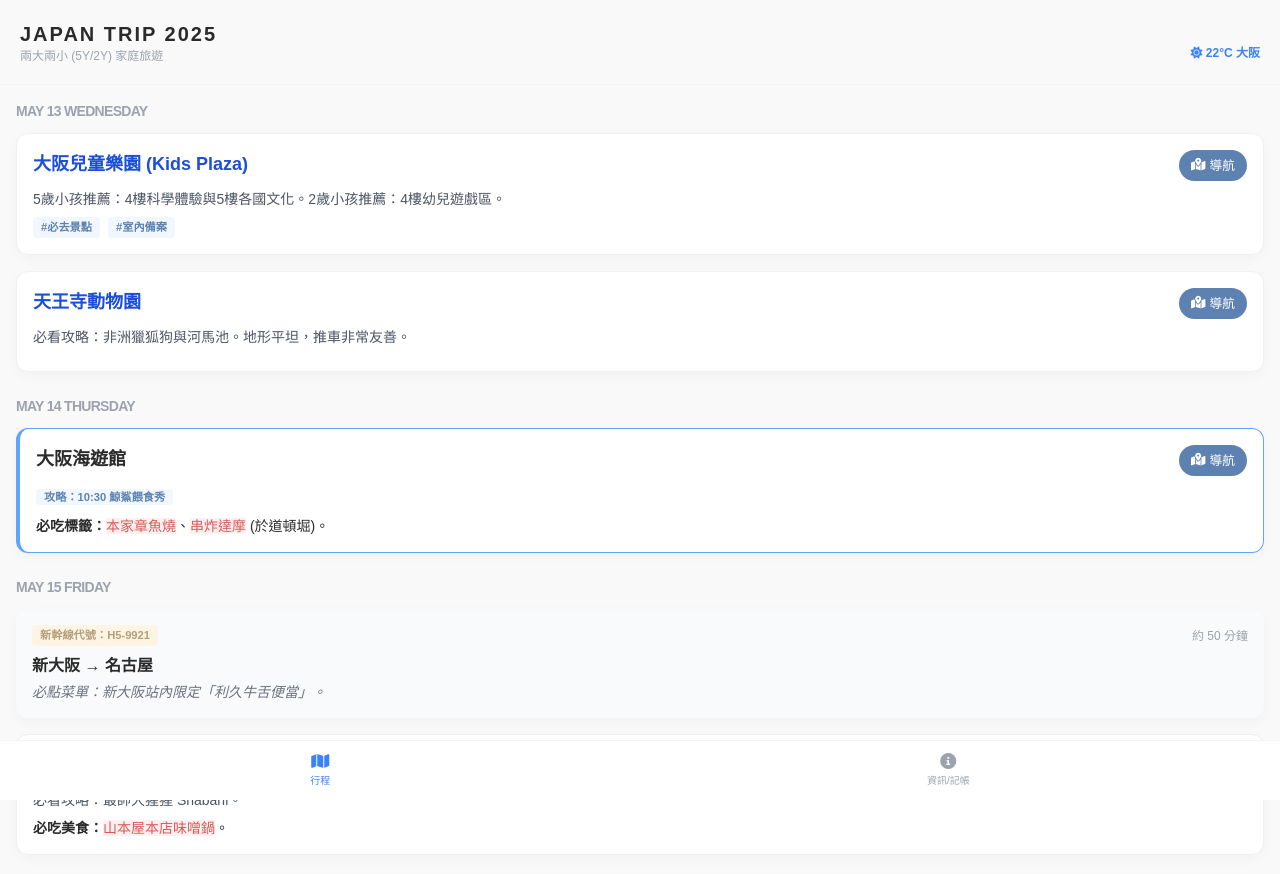
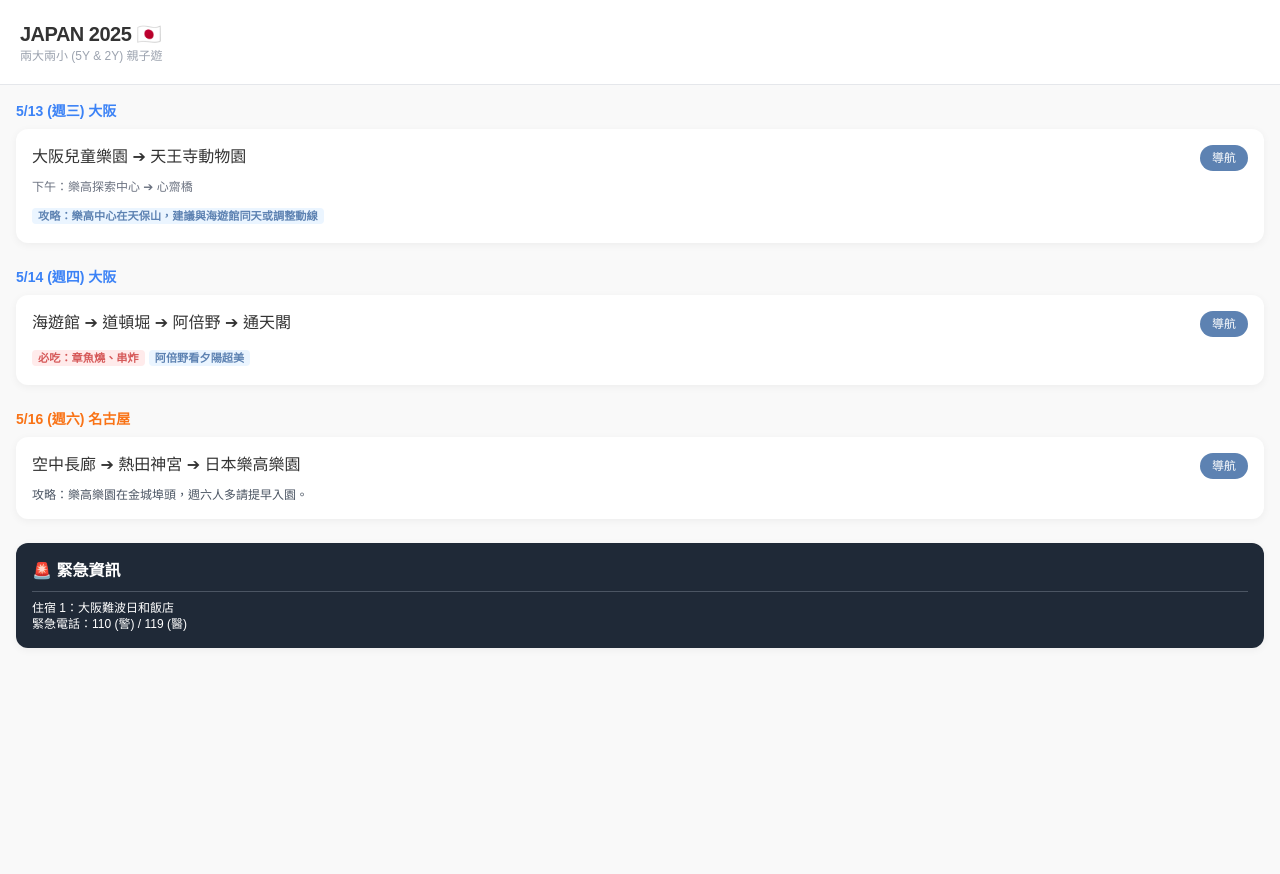
Before and after one commit to oula829-lgtm/japan-trip-2025, a plain HTML site: page index.html in a window 1280 px wide. After the commit the page ends 800 px from the top, so only its background shows below. Drawn offline with nearby package versions, Linux system fonts and the light colour scheme.

Commit message:
Update index.html

```diff
--- a/index.html
+++ b/index.html
@@ -7,104 +7,56 @@
     <script src="https://cdn.tailwindcss.com"></script>
     <link rel="stylesheet" href="https://cdnjs.cloudflare.com/ajax/libs/font-awesome/6.0.0/css/all.min.css">
     <style>
-        :root { --jp-white: #F9F9F9; --jp-black: #2A2A2A; --jp-blue: #5D82B2; --jp-gold: #B59F7A; }
-        body { background: var(--jp-white); color: var(--jp-black); font-family: "PingFang TC", "Microsoft JhengHei", sans-serif; -webkit-font-smoothing: antialiased; }
-        .tab-btn.active { color: var(--jp-blue); border-bottom: 2px solid var(--jp-blue); }
-        .card { background: white; border-radius: 12px; box-shadow: 0 4px 12px rgba(0,0,0,0.03); margin-bottom: 16px; border: 1px solid #F0F0F0; }
-        .nav-btn { background: #5D82B2; color: white; padding: 6px 12px; border-radius: 20px; font-size: 0.8rem; display: inline-flex; align-items: center; gap: 4px; }
-        .tag { font-size: 0.7rem; padding: 2px 8px; border-radius: 4px; font-weight: bold; }
-        .tag-food { background: #FFF0F0; color: #D65A5A; } /* 必吃美食 */
-        .tag-tips { background: #F0F7FF; color: #5D82B2; } /* 攻略提示 */
-        .tag-resv { background: #FDF4E3; color: #B59F7A; } /* 預約代號 */
-        .sticky-header { position: sticky; top: 0; z-index: 50; background: rgba(249, 249, 249, 0.9); backdrop-filter: blur(8px); }
+        :root { --jp-bg: #F9F9F9; --jp-blue: #5D82B2; --jp-text: #333; }
+        body { background: var(--jp-bg); color: var(--jp-text); font-family: sans-serif; padding-bottom: 70px; }
+        .card { background: white; border-radius: 12px; padding: 16px; margin-bottom: 12px; box-shadow: 0 2px 8px rgba(0,0,0,0.05); }
+        .nav-btn { background: #5D82B2; color: white; padding: 4px 12px; border-radius: 15px; font-size: 0.75rem; }
+        .tag { font-size: 0.7rem; padding: 2px 6px; border-radius: 4px; font-weight: bold; margin-right: 4px; }
+        .tag-food { background: #FFEBEB; color: #D65A5A; }
+        .tag-tips { background: #EBF5FF; color: #5D82B2; }
     </style>
 </head>
-<body class="pb-20">
-
-    <header class="sticky-header p-5 border-b border-gray-100">
-        <div class="flex justify-between items-end">
-            <div>
-                <h1 class="text-xl font-bold tracking-widest">JAPAN TRIP 2025</h1>
-                <p class="text-xs text-gray-400">兩大兩小 (5Y/2Y) 家庭旅遊</p>
-            </div>
-            <div class="text-right">
-                <span class="text-xs text-blue-500 font-bold"><i class="fas fa-sun"></i> 22°C 大阪</span>
-            </div>
-        </div>
+<body>
+    <header class="p-5 bg-white border-b sticky top-0 z-50">
+        <h1 class="text-xl font-bold tracking-tight">JAPAN 2025 🇯🇵</h1>
+        <p class="text-xs text-gray-400">兩大兩小 (5Y & 2Y) 親子遊</p>
     </header>
 
-    <main id="itinerary" class="p-4">
-
+    <main class="p-4">
         <div class="mb-6">
-            <h2 class="text-sm font-bold text-gray-400 mb-3 tracking-tighter">MAY 13 WEDNESDAY</h2>
-            <div class="card p-4">
-                <div class="flex justify-between items-start mb-2">
-                    <h3 class="font-bold text-lg text-blue-700">大阪兒童樂園 (Kids Plaza)</h3>
-                    <button onclick="nav('大阪兒童樂園')" class="nav-btn"><i class="fas fa-map-marked-alt"></i> 導航</button>
-                </div>
-                <p class="text-sm text-gray-600 mb-2">5歲小孩推薦：4樓科學體驗與5樓各國文化。2歲小孩推薦：4樓幼兒遊戲區。</p>
-                <div class="flex gap-2">
-                    <span class="tag tag-tips">#必去景點</span><span class="tag tag-tips">#室內備案</span>
-                </div>
-            </div>
-            <div class="card p-4">
-                <div class="flex justify-between items-start mb-2">
-                    <h3 class="font-bold text-lg text-blue-700">天王寺動物園</h3>
-                    <button onclick="nav('天王寺動物園')" class="nav-btn"><i class="fas fa-map-marked-alt"></i> 導航</button>
-                </div>
-                <p class="text-sm text-gray-600 mb-2">必看攻略：非洲獵狐狗與河馬池。地形平坦，推車非常友善。</p>
+            <h2 class="text-sm font-bold text-blue-500 mb-2">5/13 (週三) 大阪</h2>
+            <div class="card">
+                <div class="flex justify-between"><h3>大阪兒童樂園 ➔ 天王寺動物園</h3><button onclick="nav('大阪兒童樂園')" class="nav-btn">導航</button></div>
+                <p class="text-xs text-gray-500 mt-2">下午：樂高探索中心 ➔ 心齋橋</p>
+                <div class="mt-2"><span class="tag tag-tips">攻略：樂高中心在天保山，建議與海遊館同天或調整動線</span></div>
             </div>
         </div>
 
         <div class="mb-6">
-            <h2 class="text-sm font-bold text-gray-400 mb-3 tracking-tighter">MAY 14 THURSDAY</h2>
-            <div class="card p-4 border-l-4 border-blue-400">
-                <div class="flex justify-between items-start mb-2">
-                    <h3 class="font-bold text-lg">大阪海遊館</h3>
-                    <button onclick="nav('海遊館')" class="nav-btn"><i class="fas fa-map-marked-alt"></i> 導航</button>
-                </div>
-                <div class="mb-2"><span class="tag tag-tips">攻略：10:30 鯨鯊餵食秀</span></div>
-                <p class="text-sm"><b>必吃標籤：</b><span class="tag-food">本家章魚燒</span>、<span class="tag-food">串炸達摩</span> (於道頓堀)。</p>
+            <h2 class="text-sm font-bold text-blue-500 mb-2">5/14 (週四) 大阪</h2>
+            <div class="card">
+                <div class="flex justify-between"><h3>海遊館 ➔ 道頓堀 ➔ 阿倍野 ➔ 通天閣</h3><button onclick="nav('海遊館')" class="nav-btn">導航</button></div>
+                <div class="mt-2"><span class="tag tag-food">必吃：章魚燒、串炸</span><span class="tag tag-tips">阿倍野看夕陽超美</span></div>
             </div>
         </div>
 
         <div class="mb-6">
-            <h2 class="text-sm font-bold text-gray-400 mb-3 tracking-tighter">MAY 15 FRIDAY</h2>
-            <div class="card p-4 bg-gray-50 border-none">
-                <div class="flex justify-between items-center mb-2">
-                    <span class="tag tag-resv">新幹線代號：H5-9921</span>
-                    <span class="text-xs text-gray-400">約 50 分鐘</span>
-                </div>
-                <h3 class="font-bold">新大阪 → 名古屋</h3>
-                <p class="text-sm mt-1 text-gray-500 italic">必點菜單：新大阪站內限定「利久牛舌便當」。</p>
+            <h2 class="text-sm font-bold text-orange-500 mb-2">5/16 (週六) 名古屋</h2>
+            <div class="card">
+                <div class="flex justify-between"><h3>空中長廊 ➔ 熱田神宮 ➔ 日本樂高樂園</h3><button onclick="nav('日本樂高樂園')" class="nav-btn">導航</button></div>
+                <p class="text-xs mt-2 text-gray-600">攻略：樂高樂園在金城埠頭，週六人多請提早入園。</p>
             </div>
-            <div class="card p-4">
-                <div class="flex justify-between items-start mb-2">
-                    <h3 class="font-bold text-lg">東山動植物園</h3>
-                    <button onclick="nav('東山動植物園')" class="nav-btn"><i class="fas fa-map-marked-alt"></i> 導航</button>
-                </div>
-                <p class="text-sm text-gray-600 mb-2">必看攻略：最帥大猩猩 Shabani。</p>
-                <p class="text-sm"><b>必吃美食：</b><span class="tag-food">山本屋本店味噌鍋</span>。</p>
-            </div>
+        </div>
+
+        <div class="card bg-gray-800 text-white">
+            <h3 class="font-bold border-b border-gray-600 pb-2 mb-2">🚨 緊急資訊</h3>
+            <p class="text-xs">住宿 1：大阪難波日和飯店</p>
+            <p class="text-xs">緊急電話：110 (警) / 119 (醫)</p>
         </div>
     </main>
 
-    <nav class="fixed bottom-0 left-0 right-0 bg-white border-t border-gray-100 flex justify-around p-3">
-        <button class="flex flex-col items-center text-blue-500">
-            <i class="fas fa-map"></i><span class="text-[10px] mt-1">行程</span>
-        </button>
-        <button onclick="toggleInfo()" class="flex flex-col items-center text-gray-400">
-            <i class="fas fa-info-circle"></i><span class="text-[10px] mt-1">資訊/記帳</span>
-        </button>
-    </nav>
-
     <script>
-        function nav(place) {
-            window.open(`https://www.google.com/maps/dir/?api=1&destination=${encodeURIComponent(place)}`);
-        }
-        function toggleInfo() {
-            alert("住宿：難波日和飯店\n預算：ICOCA 儲值 ¥3000\n緊急：110/119");
-        }
+        function nav(p) { window.open(`https://www.google.com/maps/dir/?api=1&destination=${encodeURIComponent(p)}`); }
     </script>
 </body>
 </html>
```
